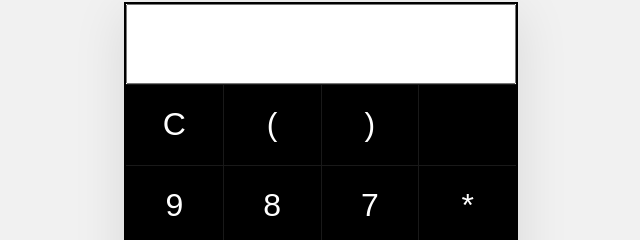
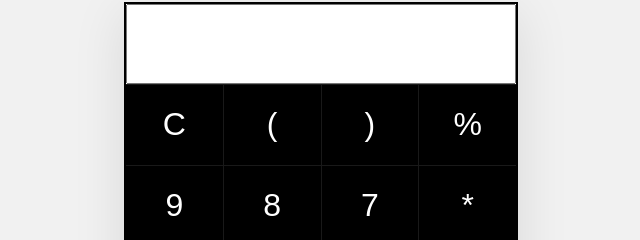
Before and after one commit to ArnabShikder24/simple-js-calculator, a plain HTML site: page index.html in a window 1280 px wide. Shown: the part 154-394 px from the top of the page, 319-959 px from the left. Drawn offline with Linux system fonts and the light colour scheme.

Commit message:
modulas added

```diff
--- a/index.html
+++ b/index.html
@@ -17,7 +17,7 @@
                 <td><input type="button" value="C" onclick="allDelete()"></td>
                 <td><input type="button" value="(" onclick="calculator('(')"></td>
                 <td><input type="button" value=")" onclick="calculator(')')"></td>
-                <td><input type="button" value=" " onclick="calculator('')"></td>
+                <td><input type="button" value="%" onclick="calculator('%')"></td>
             </tr>
             <tr>
                 <td><input type="button" value="9" onclick="calculator('9')"></td>
```
